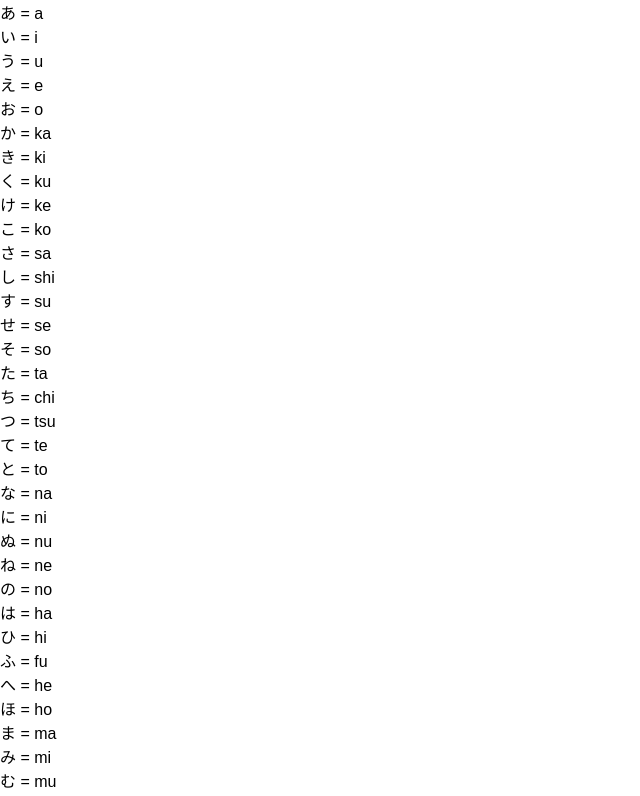
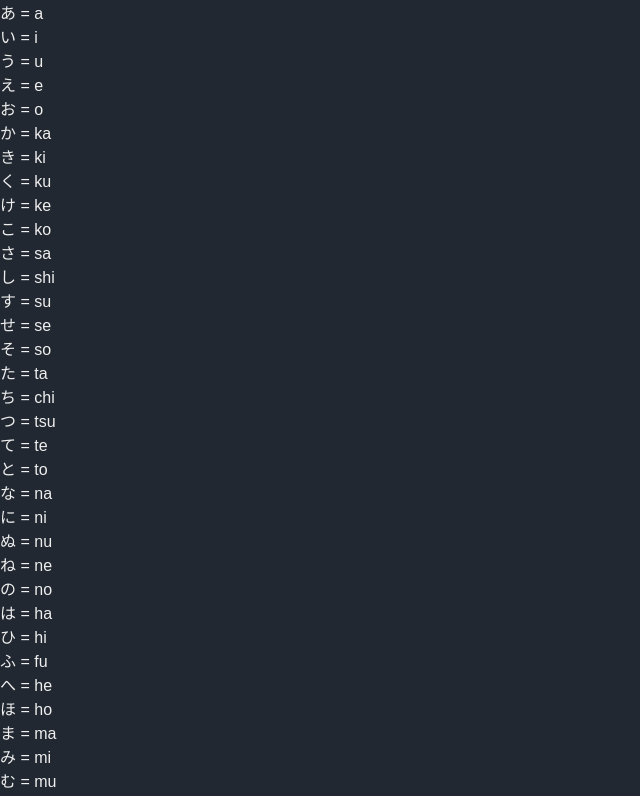
Before and after one commit to kevinmarangoni/hirakata, a Next.js app: page / in a window 1280 px wide. Shown: the top 796 px of the page, without its empty margins (0-640 px from the left). Built offline with nearby package versions, Linux system fonts and the light colour scheme; data requests are answered from the project's data file; a web font is replaced by a local one.

Commit message:
fixing types

```diff
--- a/src/style/globalStyles.ts
+++ b/src/style/globalStyles.ts
@@ -1,11 +1,18 @@
 import { createGlobalStyle } from "styled-components";
+import {ITheme, IGlobalStyleProps} from '@/types/theme'
 
-const globalStyle = createGlobalStyle`
+const globalStyle = createGlobalStyle<IGlobalStyleProps>`
 
     *{
         padding: 0;
         margin: 0;
         font-family: 'Doboto', sans-serif;
+        color: ${props=> props.theme.font}
+    }
+
+    html{
+        background-color: ${props=> props.theme.background.primary};
+
     }
 
 `
```
